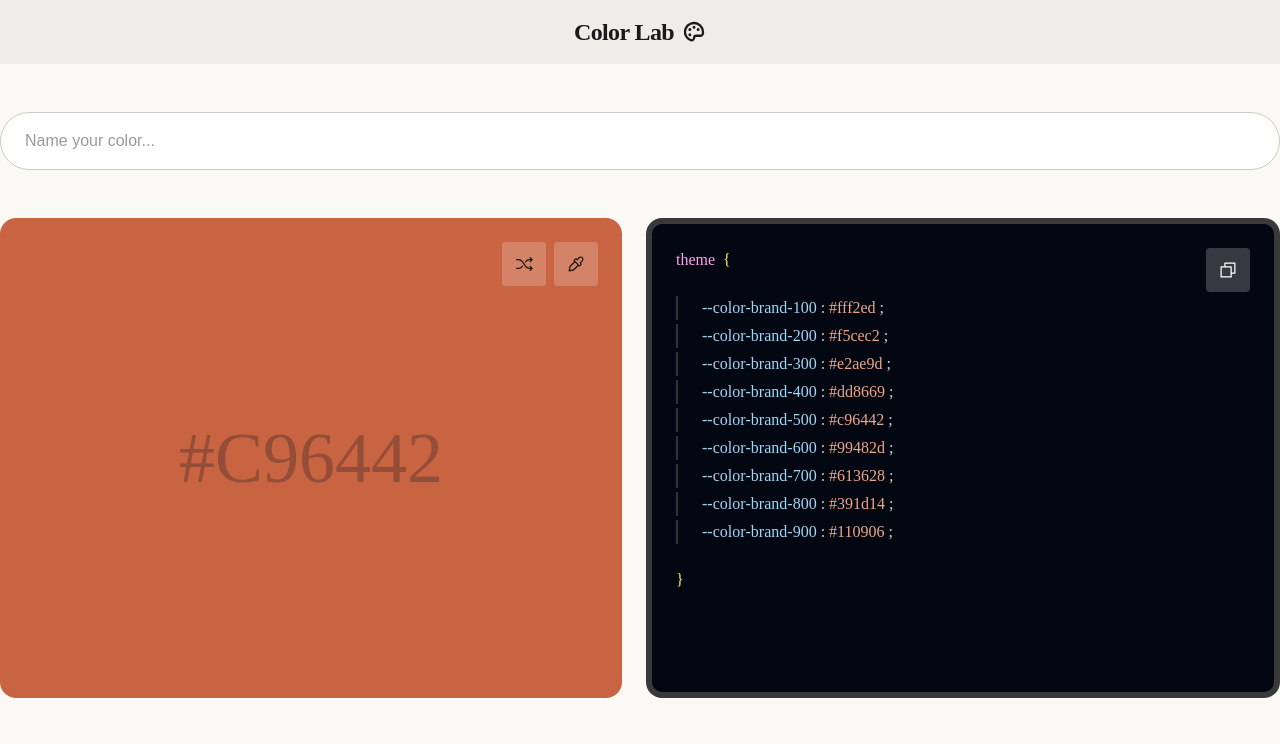
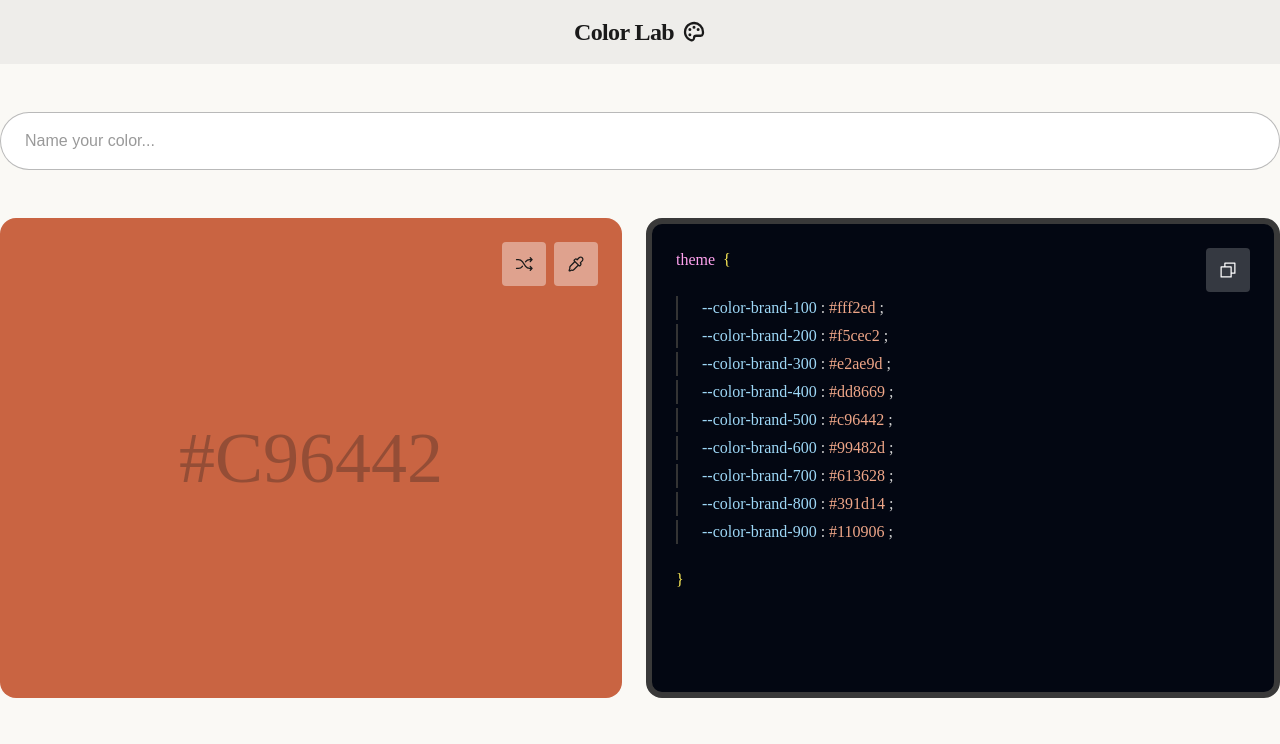
Before and after one commit to JoelleVoogt/color-lab, a Next.js app: page / in a window 1280 px wide. Shown: the top 744 px of the page. Built offline with nearby package versions, Linux system fonts and the light colour scheme.

Commit message:
Pas hover, active en focus state aan van input field

```diff
--- a/data/random_hex.tsx
+++ b/data/random_hex.tsx
@@ -39,7 +39,7 @@ function Random({ hex, onChange }: RandomProps) {
           type="button"
           onClick={hexy}
           aria-label="Shuffle color"
-          className="flex align-middle bg-white/20 p-3 rounded-sm hover:bg-white/50 transition-colors cursor-pointer"
+          className="flex align-middle bg-white/40 p-3 rounded-sm hover:bg-white/60 transition-colors cursor-pointer"
         >
           <ShuffleIcon
             size={20}
@@ -52,7 +52,7 @@ function Random({ hex, onChange }: RandomProps) {
         <button
           type="button"
           aria-label="Pick color"
-          className="flex align-middle bg-white/20 p-3 rounded-sm hover:bg-white/50 transition-colors cursor-pointer"
+          className="flex align-middle bg-white/40 p-3 rounded-sm hover:bg-white/60 transition-colors cursor-pointer"
         >
           <EyedropperIcon
             size={20}
--- a/sections/name.tsx
+++ b/sections/name.tsx
@@ -8,7 +8,7 @@ export default function Name({ onChange }: NameProps) {
           type="text"
           placeholder="Name your color..."
           onChange={(e) => onChange(e.target.value)}
-          className="flex justify-start w-full py-4 px-6 text-[#1A1A1A] dark:text-white placeholder:text-black/40 dark:placeholder:text-white/40 bg-white dark:bg-[#FAF9F5]/5 rounded-full border border-[#ceccc2] dark:border-[#e4e0d0]/14 outline-none focus:border focus:ring-[1.3px]"
+          className="flex justify-start w-full py-4 px-6 text-[#1A1A1A] dark:text-white placeholder:text-black/40 dark:placeholder:text-white/40 bg-white dark:bg-[#FAF9F5]/5 rounded-full border border-[rgba(26,26,26,0.3)] dark:border-[#e4e0d0]/14 outline-none hover:shadow-[0px_0px_0px_4px_rgba(12,13,14,0.1)] focus:border focus:border-[#426fc9] focus:shadow-[0px_0px_0px_4px_rgba(66,111,201,0.5)]"
         />
       </div>
     </>
```
